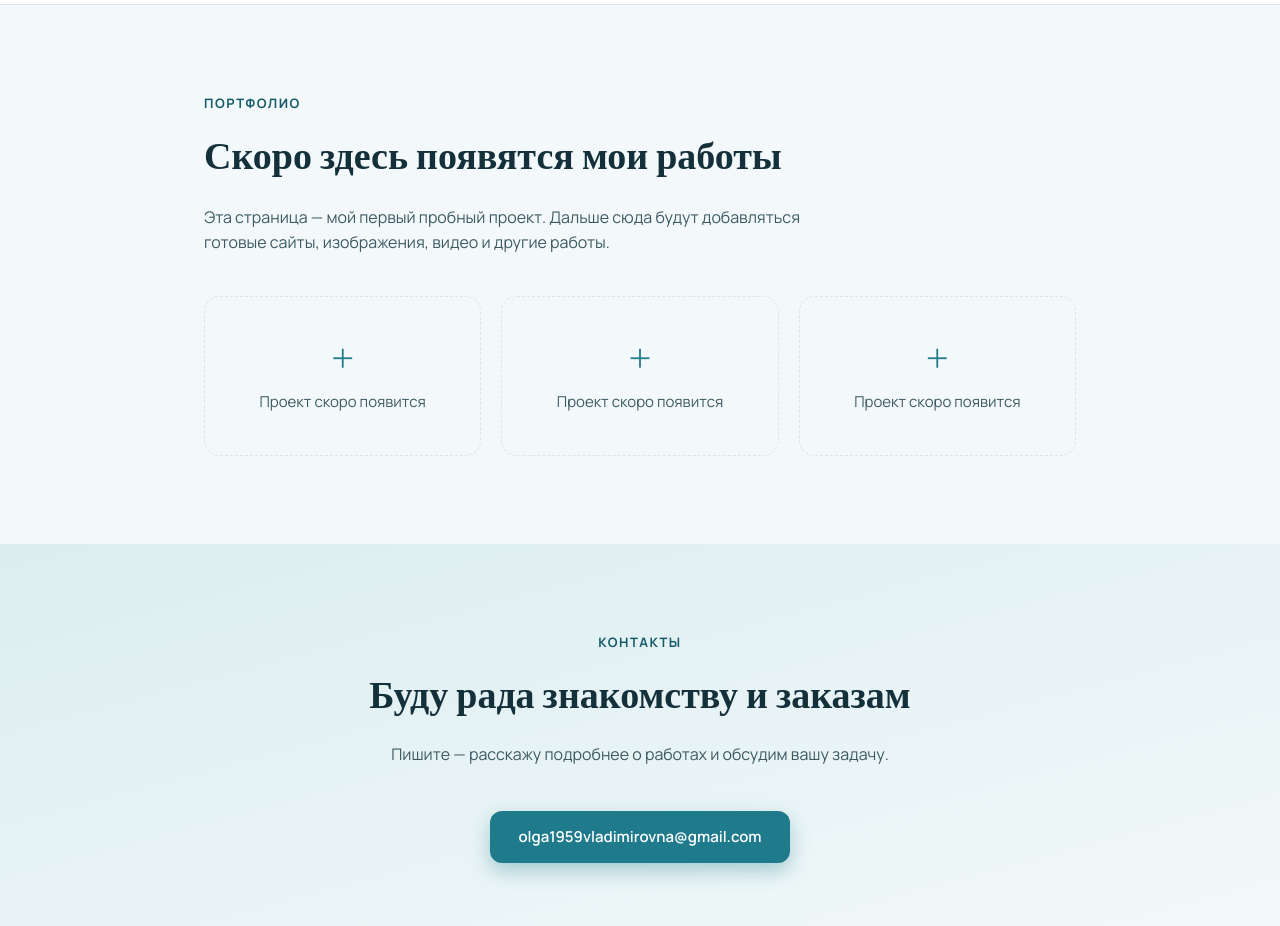
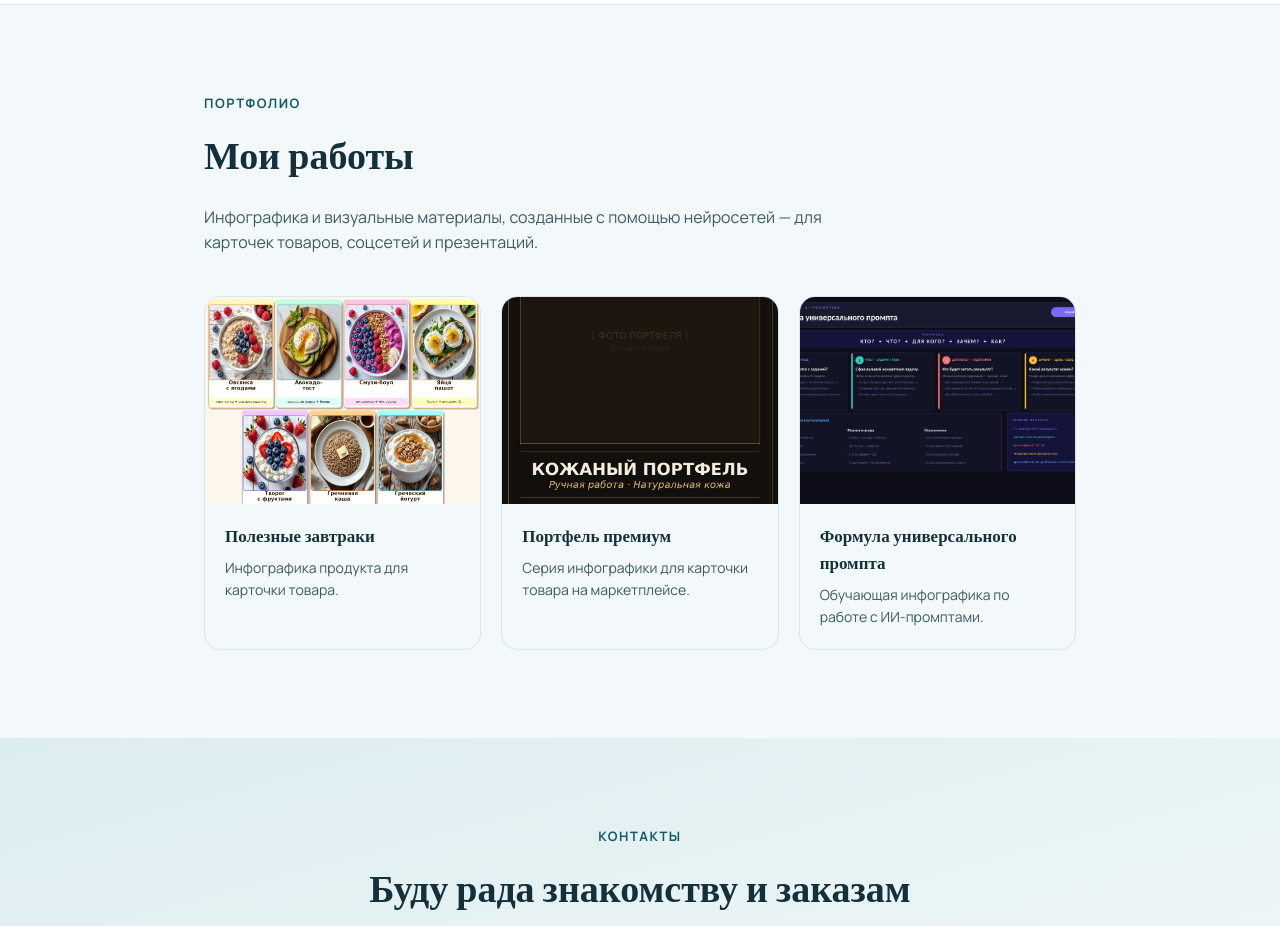
Before and after one commit to olga1959vladimirovna-gif/olga-portfolio, a plain HTML site: page index.html in a window 1280 px wide. Shown: the part 2060-2986 px from the top of the page. Drawn offline with Linux system fonts and the light colour scheme.

Commit message:
Наполнить портфолио реальными работами
Заменены заглушки на 3 готовые работы: Полезные завтраки,
Портфель премиум, Формула универсального промпта.

```diff
--- a/index.html
+++ b/index.html
@@ -73,20 +73,23 @@
   <section class="portfolio" id="portfolio">
     <div class="section-inner">
       <span class="eyebrow">Портфолио</span>
-      <h2>Скоро здесь появятся мои работы</h2>
-      <p class="portfolio-intro">Эта страница — мой первый пробный проект. Дальше сюда будут добавляться готовые сайты, изображения, видео и другие работы.</p>
+      <h2>Мои работы</h2>
+      <p class="portfolio-intro">Инфографика и визуальные материалы, созданные с помощью нейросетей — для карточек товаров, соцсетей и презентаций.</p>
       <div class="cards portfolio-grid">
-        <div class="card placeholder">
-          <div class="placeholder-icon">＋</div>
-          <p>Проект скоро появится</p>
+        <div class="card portfolio-item">
+          <img src="images/portfolio/poleznye-zavtraki.jpg" alt="Полезные завтраки — инфографика">
+          <h3>Полезные завтраки</h3>
+          <p>Инфографика продукта для карточки товара.</p>
         </div>
-        <div class="card placeholder">
-          <div class="placeholder-icon">＋</div>
-          <p>Проект скоро появится</p>
+        <div class="card portfolio-item">
+          <img src="images/portfolio/portfel-premium.jpg" alt="Портфель премиум — инфографика">
+          <h3>Портфель премиум</h3>
+          <p>Серия инфографики для карточки товара на маркетплейсе.</p>
         </div>
-        <div class="card placeholder">
-          <div class="placeholder-icon">＋</div>
-          <p>Проект скоро появится</p>
+        <div class="card portfolio-item">
+          <img src="images/portfolio/formula-prompta.jpg" alt="Формула универсального промпта">
+          <h3>Формула универсального промпта</h3>
+          <p>Обучающая инфографика по работе с ИИ-промптами.</p>
         </div>
       </div>
     </div>
--- a/style.css
+++ b/style.css
@@ -231,6 +231,37 @@ h1, h2, h3 {
   min-height: 160px;
 }
 
+.portfolio-item {
+  padding: 0;
+  overflow: hidden;
+}
+
+.portfolio-item img {
+  width: 100%;
+  aspect-ratio: 4 / 3;
+  object-fit: cover;
+  display: block;
+}
+
+.portfolio-item h3,
+.portfolio-item p {
+  padding-left: 20px;
+  padding-right: 20px;
+}
+
+.portfolio-item h3 {
+  margin-top: 18px;
+  font-size: 17px;
+  font-weight: 600;
+}
+
+.portfolio-item p {
+  margin-top: 6px;
+  margin-bottom: 20px;
+  font-size: 14px;
+  color: #3d5a63;
+}
+
 .placeholder-icon {
   font-size: 26px;
   color: var(--teal);
```
Also changed, not shown: images/portfolio/formula-prompta.jpg (added), images/portfolio/poleznye-zavtraki.jpg (added), images/portfolio/portfel-premium.jpg (added).
